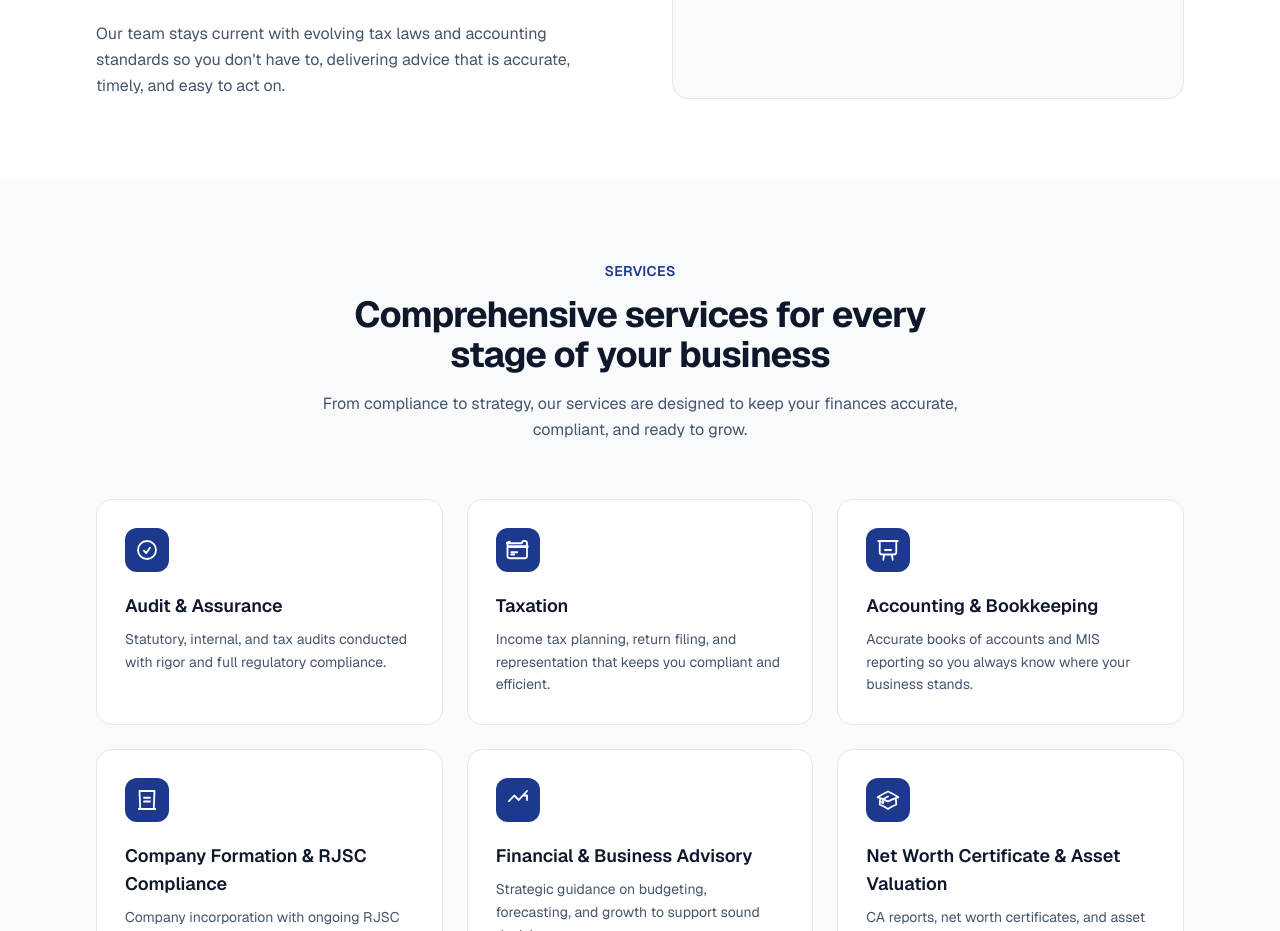
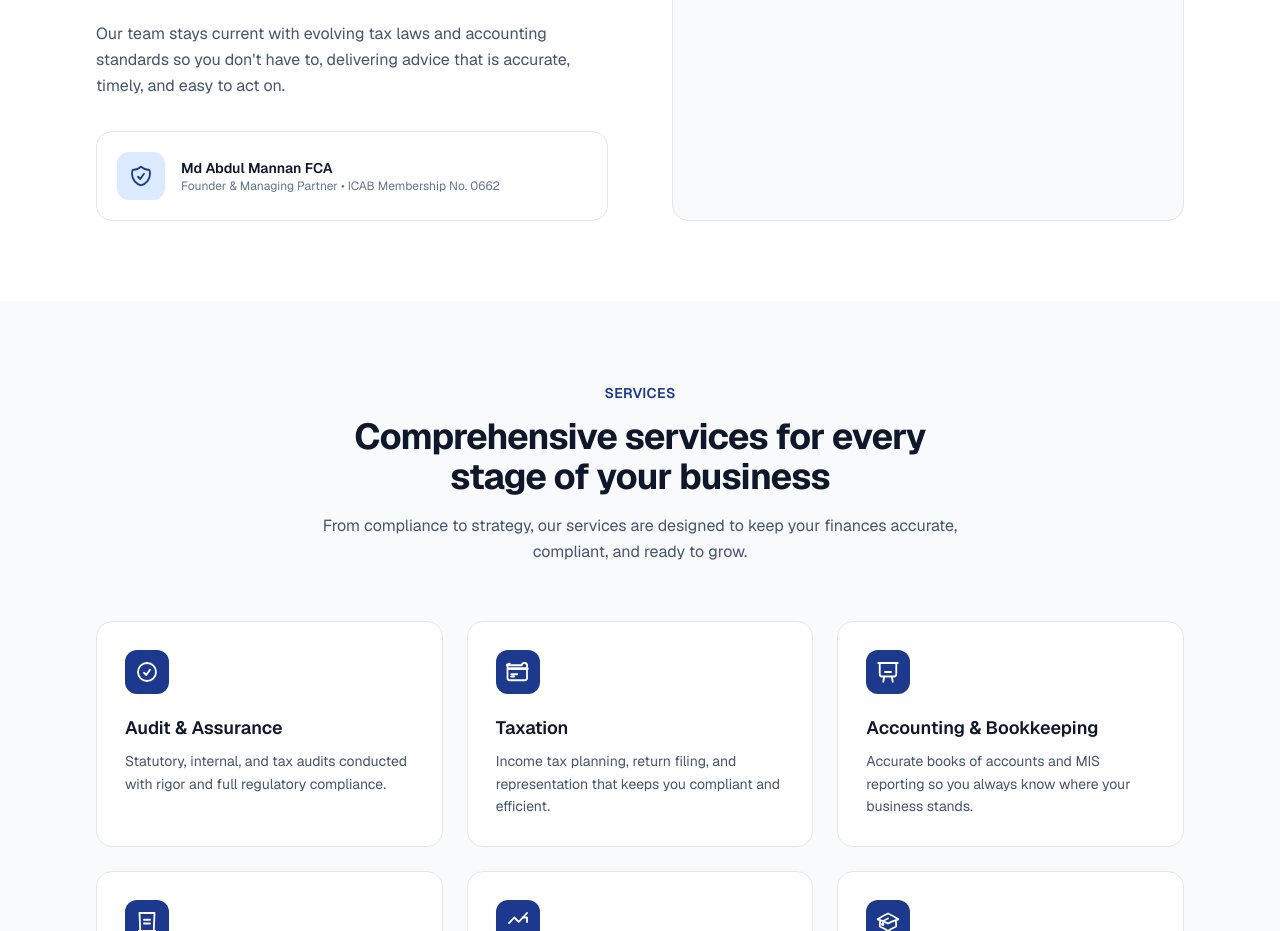
Before and after one commit to sayedxon48/A-Mannan-Co., a Next.js app: page / in a window 1280 px wide. Shown: the part 1180-2111 px from the top of the page. Built offline with nearby package versions, Linux system fonts and the light colour scheme.

Commit message:
Add founder credential: Md Abdul Mannan FCA (ICAB 0662)

```diff
--- a/components/About.tsx
+++ b/components/About.tsx
@@ -32,6 +32,33 @@
             standards so you don&apos;t have to, delivering advice that is
             accurate, timely, and easy to act on.
           </p>
+
+          <div className="mt-8 flex items-center gap-4 rounded-2xl border border-slate-200 bg-white p-5">
+            <span className="flex h-12 w-12 shrink-0 items-center justify-center rounded-xl bg-blue-100 text-blue-900">
+              <svg
+                xmlns="http://www.w3.org/2000/svg"
+                fill="none"
+                viewBox="0 0 24 24"
+                strokeWidth={1.8}
+                stroke="currentColor"
+                className="h-6 w-6"
+              >
+                <path
+                  strokeLinecap="round"
+                  strokeLinejoin="round"
+                  d="M9 12.75 11.25 15 15 9.75m-3-7.036A11.959 11.959 0 0 1 3.598 6 11.99 11.99 0 0 0 3 9.749c0 5.592 3.824 10.29 9 11.623 5.176-1.332 9-6.03 9-11.622 0-1.31-.21-2.571-.598-3.751h-.152c-3.196 0-6.1-1.248-8.25-3.285Z"
+                />
+              </svg>
+            </span>
+            <div>
+              <p className="text-sm font-semibold text-slate-900">
+                Md Abdul Mannan FCA
+              </p>
+              <p className="text-xs text-slate-500">
+                Founder &amp; Managing Partner &bull; ICAB Membership No. 0662
+              </p>
+            </div>
+          </div>
         </div>
 
         <div className="rounded-2xl border border-slate-200 bg-slate-50 p-8 sm:p-10">
--- a/components/StructuredData.tsx
+++ b/components/StructuredData.tsx
@@ -9,6 +9,12 @@
     telephone: ["+8801732040449", "+8801749505506"],
     email: "support@amannan.cc",
     foundingDate: "1996",
+    founder: {
+      "@type": "Person",
+      name: "Md Abdul Mannan FCA",
+      jobTitle: "Founder & Managing Partner",
+      identifier: "ICAB Membership No. 0662",
+    },
     address: {
       "@type": "PostalAddress",
       streetAddress: "Barnali-3 (9th Floor), 476-E Malibag, DIT Road",
```
